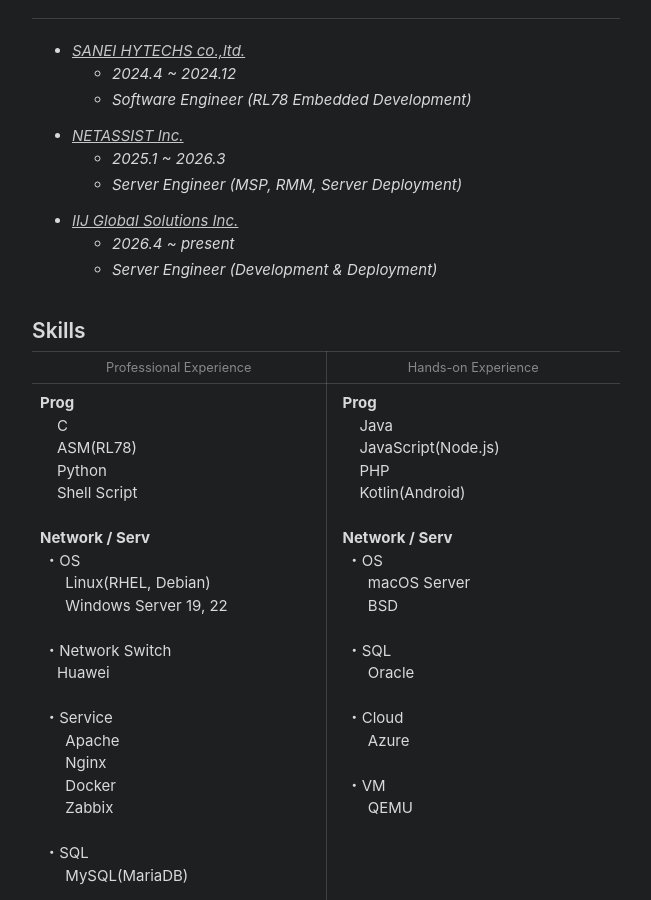
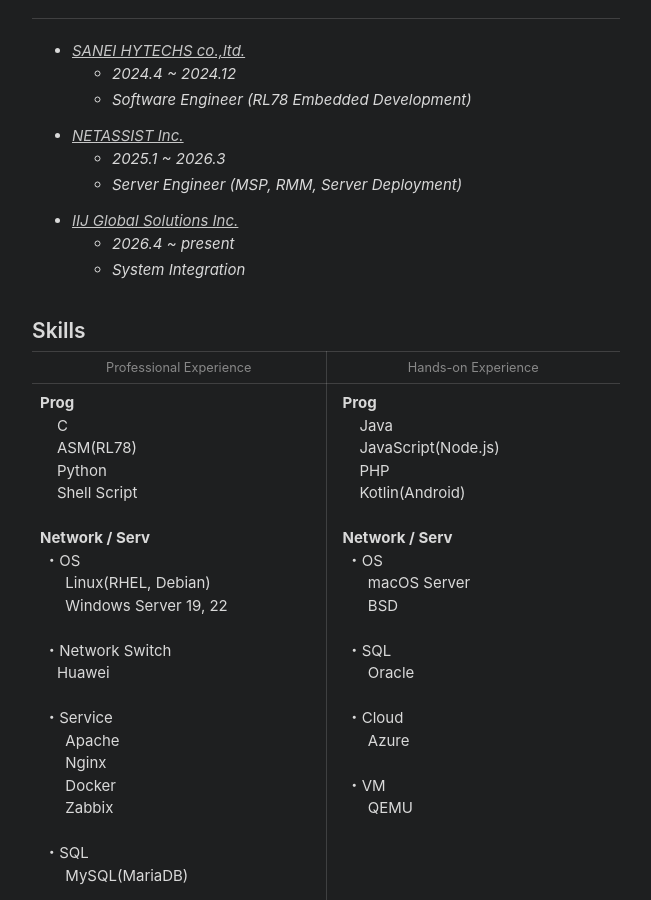
Before and after one commit to ASTER18K/aster18k.github.io, a Jekyll site: the page built from about.md, in a window 1280 px wide and 900 px high, scrolled down 364 px. Shown: the whole window, without its empty margins (314-965 px from the left). Built offline with Jekyll 4.4.1, drawn with Linux system fonts in a browser that asks for light colours.

Commit message:
[FIX]2026.04.07 - Update about.md

```diff
--- a/about.md
+++ b/about.md
@@ -22,7 +22,7 @@
 
 - *[IIJ Global Solutions Inc.](https://www.iijglobal.co.jp/)*
   - *2026.4 ~ present*
-  - *Server Engineer (Development & Deployment)*
+  - *System Integration*
 <br />
 <br />
 
```
